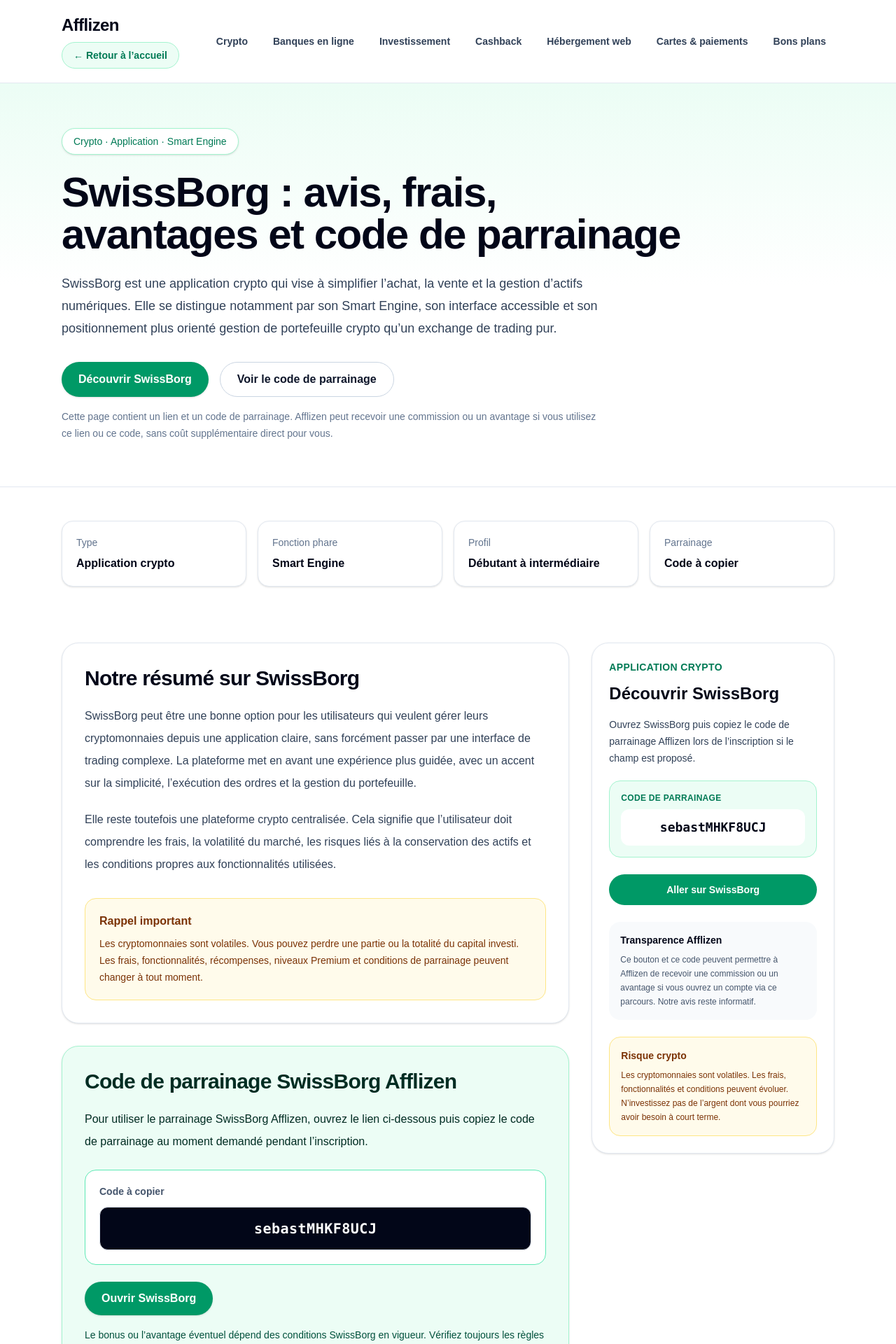
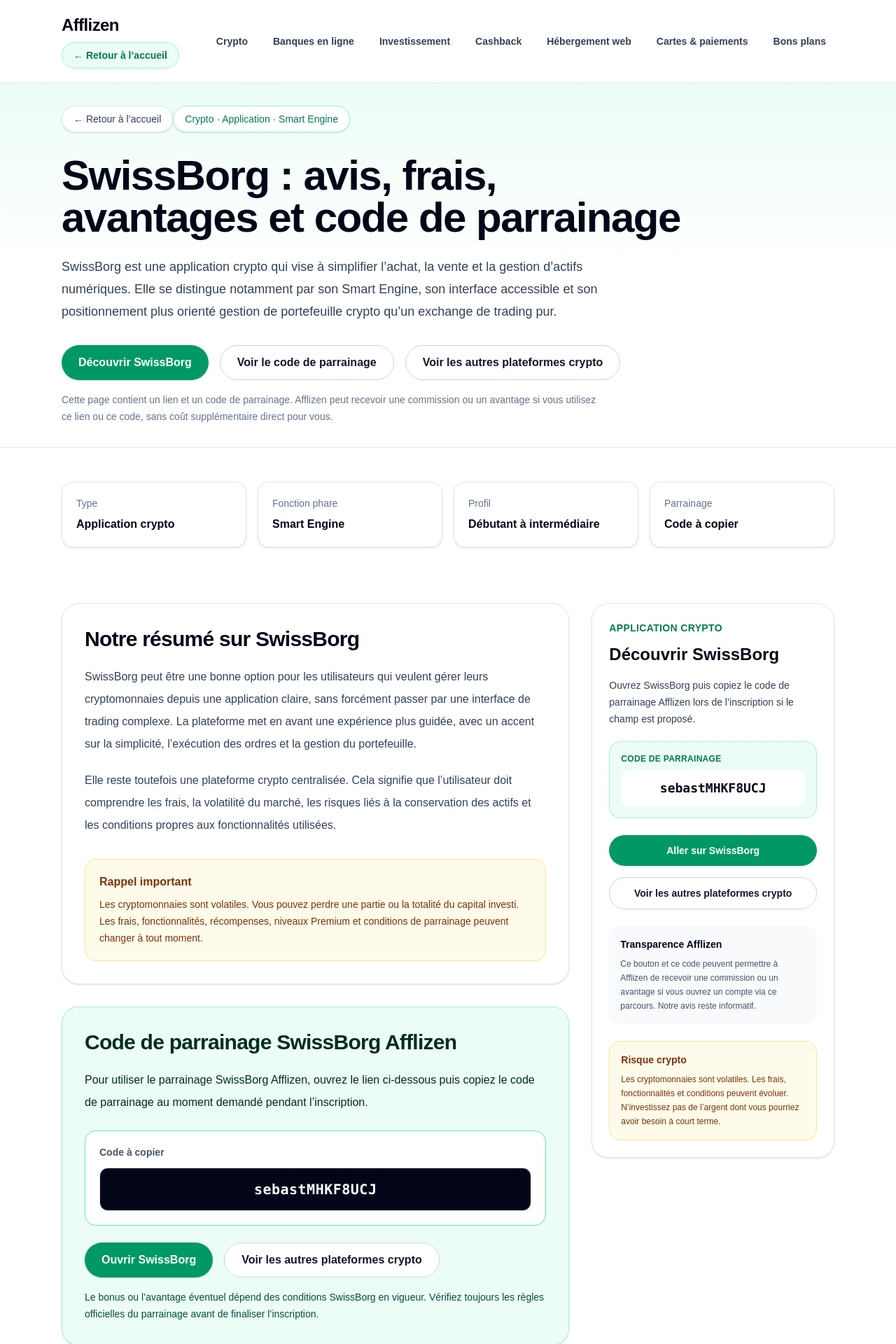
Before and after one commit to sebastienfoulon22-commits/afflizen, a Next.js app: page /crypto/swissborg in a window 1280 px wide. Shown: the top 1920 px of the page at 70% size. Built offline with nearby package versions, Linux system fonts and the light colour scheme.

Commit message:
ajout tracking clic affiliation swissborg

```diff
--- a/app/crypto/swissborg/page.tsx
+++ b/app/crypto/swissborg/page.tsx
@@ -1,7 +1,18 @@
 import type { Metadata } from "next";
+import Link from "next/link";
+import AffiliateButton from "../../../components/AffiliateButton";
 
 const SWISSBORG_REFERRAL_URL = "https://swissborg.com/fr/r";
 const SWISSBORG_REFERRAL_CODE = "sebastMHKF8UCJ";
+
+const primaryButtonClassName =
+  "inline-flex items-center justify-center rounded-full bg-emerald-600 px-6 py-3 text-base font-semibold text-white shadow-sm transition hover:bg-emerald-700";
+
+const secondaryButtonClassName =
+  "inline-flex items-center justify-center rounded-full border border-slate-300 bg-white px-6 py-3 text-base font-semibold text-slate-900 transition hover:bg-slate-50";
+
+const fullButtonClassName =
+  "mt-6 inline-flex w-full items-center justify-center rounded-full bg-emerald-600 px-5 py-3 text-sm font-semibold text-white transition hover:bg-emerald-700";
 
 export const metadata: Metadata = {
   title: "SwissBorg avis : frais, Smart Engine, avantages et code | Afflizen",
@@ -9,6 +20,14 @@
     "Notre avis sur SwissBorg : avantages, inconvénients, frais, Smart Engine, crypto bundles, sécurité, risques et code de parrainage à utiliser.",
   alternates: {
     canonical: "https://afflizen.com/crypto/swissborg",
+  },
+  openGraph: {
+    title: "SwissBorg avis : frais, Smart Engine, avantages et code",
+    description:
+      "Avis Afflizen sur SwissBorg : frais, Smart Engine, avantages, limites, sécurité, risques et code de parrainage.",
+    url: "https://afflizen.com/crypto/swissborg",
+    siteName: "Afflizen",
+    type: "article",
   },
 };
 
@@ -99,7 +118,14 @@
       />
 
       <section className="border-b border-slate-200 bg-gradient-to-b from-emerald-50 via-white to-white">
-        <div className="mx-auto max-w-6xl px-6 py-16">
+        <div className="mx-auto max-w-6xl px-6 py-8">
+          <Link
+            href="/"
+            className="mb-8 inline-flex rounded-full border border-slate-200 bg-white px-4 py-2 text-sm font-medium text-slate-700 shadow-sm transition hover:border-emerald-300 hover:text-emerald-700"
+          >
+            ← Retour à l’accueil
+          </Link>
+
           <div className="mb-6 inline-flex rounded-full border border-emerald-200 bg-white px-4 py-2 text-sm font-medium text-emerald-700 shadow-sm">
             Crypto · Application · Smart Engine
           </div>
@@ -116,22 +142,24 @@
             exchange de trading pur.
           </p>
 
-          <div className="mt-8 flex flex-col gap-4 sm:flex-row">
-            <a
+          <div className="mt-8 flex flex-col gap-4 sm:flex-row sm:flex-wrap">
+            <AffiliateButton
               href={SWISSBORG_REFERRAL_URL}
-              target="_blank"
-              rel="nofollow sponsored noopener noreferrer"
-              className="inline-flex items-center justify-center rounded-full bg-emerald-600 px-6 py-3 text-base font-semibold text-white shadow-sm transition hover:bg-emerald-700"
+              platform="swissborg"
+              category="crypto"
+              location="hero"
+              className={primaryButtonClassName}
             >
               Découvrir SwissBorg
+            </AffiliateButton>
+
+            <a href="#code" className={secondaryButtonClassName}>
+              Voir le code de parrainage
             </a>
 
-            <a
-              href="#code"
-              className="inline-flex items-center justify-center rounded-full border border-slate-300 bg-white px-6 py-3 text-base font-semibold text-slate-900 transition hover:bg-slate-50"
-            >
-              Voir le code de parrainage
-            </a>
+            <Link href="/crypto" className={secondaryButtonClassName}>
+              Voir les autres plateformes crypto
+            </Link>
           </div>
 
           <p className="mt-4 max-w-3xl text-sm leading-6 text-slate-500">
@@ -219,14 +247,21 @@
                 </code>
               </div>
 
-              <a
-                href={SWISSBORG_REFERRAL_URL}
-                target="_blank"
-                rel="nofollow sponsored noopener noreferrer"
-                className="mt-6 inline-flex items-center justify-center rounded-full bg-emerald-600 px-6 py-3 text-base font-semibold text-white shadow-sm transition hover:bg-emerald-700"
-              >
-                Ouvrir SwissBorg
-              </a>
+              <div className="mt-6 flex flex-col gap-4 sm:flex-row sm:flex-wrap">
+                <AffiliateButton
+                  href={SWISSBORG_REFERRAL_URL}
+                  platform="swissborg"
+                  category="crypto"
+                  location="code"
+                  className={primaryButtonClassName}
+                >
+                  Ouvrir SwissBorg
+                </AffiliateButton>
+
+                <Link href="/crypto" className={secondaryButtonClassName}>
+                  Voir les autres plateformes crypto
+                </Link>
+              </div>
 
               <p className="mt-4 text-sm leading-6 text-emerald-900">
                 Le bonus ou l’avantage éventuel dépend des conditions SwissBorg
@@ -288,9 +323,9 @@
               <p className="mt-5 leading-8 text-slate-700">
                 SwissBorg indique notamment que les frais d’échange varient
                 selon le niveau Premium, que certains dépôts peuvent entraîner
-                des frais selon le moyen de paiement, et que les retraits fiat
-                ou crypto peuvent avoir leurs propres frais. Les conditions
-                exactes doivent toujours être vérifiées sur la grille tarifaire
+                des frais selon le moyen de paiement, et que les retraits fiat ou
+                crypto peuvent avoir leurs propres frais. Les conditions exactes
+                doivent toujours être vérifiées sur la grille tarifaire
                 officielle avant d’effectuer une opération.
               </p>
 
@@ -318,8 +353,8 @@
               <p className="mt-5 leading-8 text-slate-700">
                 Le Smart Engine est l’un des arguments principaux de SwissBorg.
                 Son objectif est de rechercher une bonne exécution lors des
-                échanges de cryptomonnaies en s’appuyant sur plusieurs sources
-                de liquidité, plutôt que sur une seule place de marché.
+                échanges de cryptomonnaies en s’appuyant sur plusieurs sources de
+                liquidité, plutôt que sur une seule place de marché.
               </p>
 
               <p className="mt-5 leading-8 text-slate-700">
@@ -345,8 +380,8 @@
               </p>
 
               <p className="mt-5 leading-8 text-slate-700">
-                Malgré cela, SwissBorg reste une plateforme centralisée. Tant
-                que vos cryptos sont conservées sur l’application, vous ne les
+                Malgré cela, SwissBorg reste une plateforme centralisée. Tant que
+                vos cryptos sont conservées sur l’application, vous ne les
                 détenez pas de la même manière qu’avec un portefeuille personnel
                 dont vous contrôlez les clés privées. Pour des montants
                 importants, il peut être utile de diversifier les solutions de
@@ -367,7 +402,10 @@
 
                   <ul className="mt-3 space-y-2 text-sm leading-6 text-emerald-950">
                     <li>• Vous voulez une application crypto simple et moderne.</li>
-                    <li>• Vous préférez une expérience moins technique qu’un exchange avancé.</li>
+                    <li>
+                      • Vous préférez une expérience moins technique qu’un
+                      exchange avancé.
+                    </li>
                     <li>• Vous voulez gérer votre portefeuille depuis mobile.</li>
                     <li>• Vous êtes intéressé par le Smart Engine.</li>
                     <li>• Vous comprenez les risques liés aux cryptomonnaies.</li>
@@ -380,11 +418,21 @@
                   </h3>
 
                   <ul className="mt-3 space-y-2 text-sm leading-6 text-slate-700">
-                    <li>• Vous cherchez les frais les plus bas pour du trading intensif.</li>
-                    <li>• Vous voulez une plateforme de trading très avancée.</li>
+                    <li>
+                      • Vous cherchez les frais les plus bas pour du trading
+                      intensif.
+                    </li>
+                    <li>
+                      • Vous voulez une plateforme de trading très avancée.
+                    </li>
                     <li>• Vous ne voulez pas comparer les frais avant d’agir.</li>
-                    <li>• Vous refusez de confier vos actifs à une plateforme centralisée.</li>
-                    <li>• Vous pensez que les rendements crypto sont garantis.</li>
+                    <li>
+                      • Vous refusez de confier vos actifs à une plateforme
+                      centralisée.
+                    </li>
+                    <li>
+                      • Vous pensez que les rendements crypto sont garantis.
+                    </li>
                   </ul>
                 </div>
               </div>
@@ -416,9 +464,7 @@
               </p>
 
               <div className="mt-6 rounded-2xl border border-white/10 bg-white/5 p-5">
-                <p className="font-semibold text-white">
-                  Verdict Afflizen
-                </p>
+                <p className="font-semibold text-white">Verdict Afflizen</p>
 
                 <p className="mt-2 text-sm leading-6 text-slate-300">
                   SwissBorg est une bonne application crypto à étudier pour
@@ -426,6 +472,22 @@
                   Elle reste à utiliser avec prudence, en vérifiant toujours les
                   frais, les conditions et les risques avant chaque opération.
                 </p>
+              </div>
+
+              <div className="mt-6 flex flex-col gap-4 sm:flex-row sm:flex-wrap">
+                <AffiliateButton
+                  href={SWISSBORG_REFERRAL_URL}
+                  platform="swissborg"
+                  category="crypto"
+                  location="avis"
+                  className={primaryButtonClassName}
+                >
+                  Découvrir SwissBorg
+                </AffiliateButton>
+
+                <Link href="/crypto" className={secondaryButtonClassName}>
+                  Voir les autres plateformes crypto
+                </Link>
               </div>
             </div>
 
@@ -478,14 +540,22 @@
                 </code>
               </div>
 
-              <a
+              <AffiliateButton
                 href={SWISSBORG_REFERRAL_URL}
-                target="_blank"
-                rel="nofollow sponsored noopener noreferrer"
-                className="mt-6 inline-flex w-full items-center justify-center rounded-full bg-emerald-600 px-5 py-3 text-sm font-semibold text-white transition hover:bg-emerald-700"
+                platform="swissborg"
+                category="crypto"
+                location="sidebar"
+                className={fullButtonClassName}
               >
                 Aller sur SwissBorg
-              </a>
+              </AffiliateButton>
+
+              <Link
+                href="/crypto"
+                className="mt-4 inline-flex w-full items-center justify-center rounded-full border border-slate-300 bg-white px-5 py-3 text-sm font-semibold text-slate-900 transition hover:bg-slate-50"
+              >
+                Voir les autres plateformes crypto
+              </Link>
 
               <div className="mt-6 rounded-2xl bg-slate-50 p-4">
                 <p className="text-sm font-semibold text-slate-950">
```
